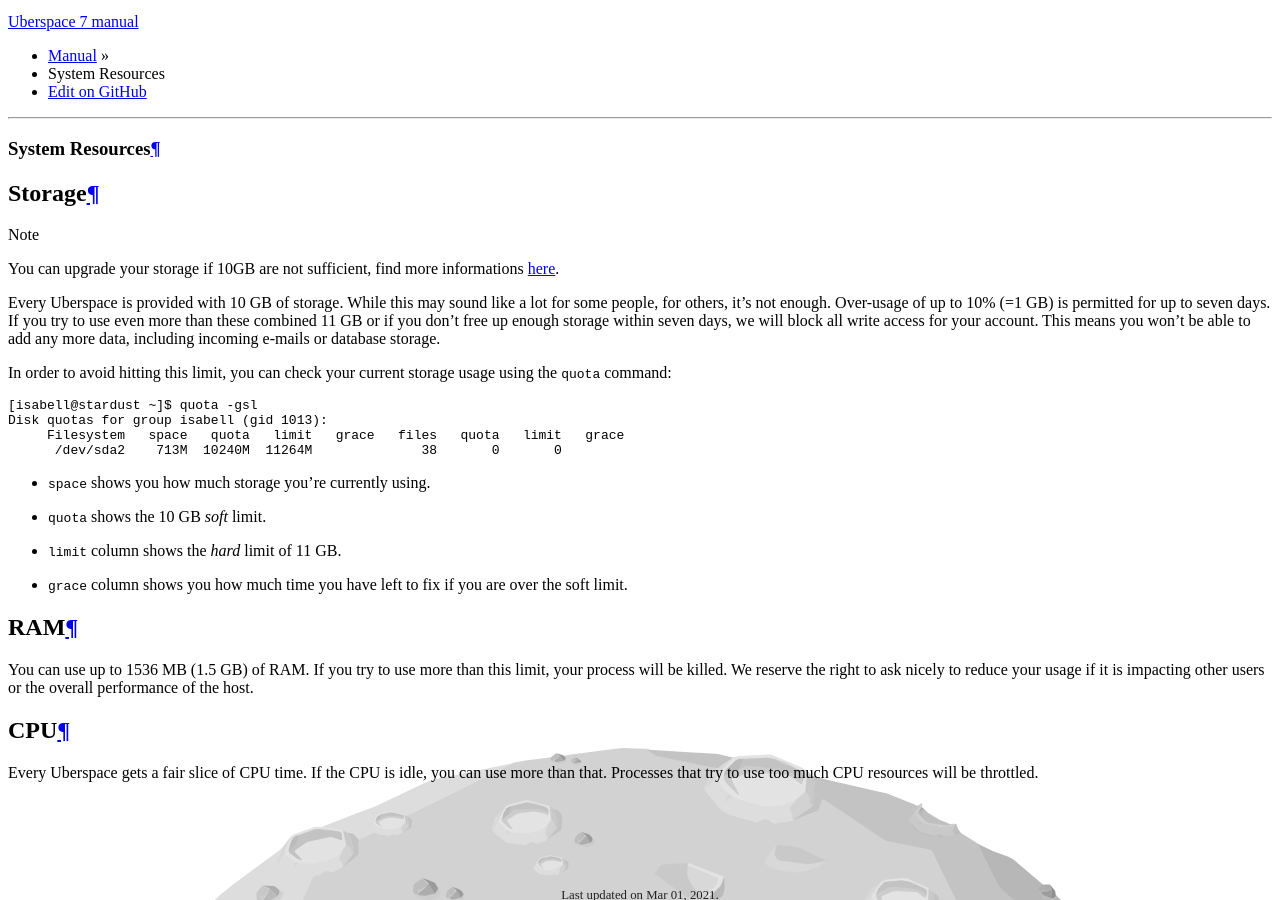
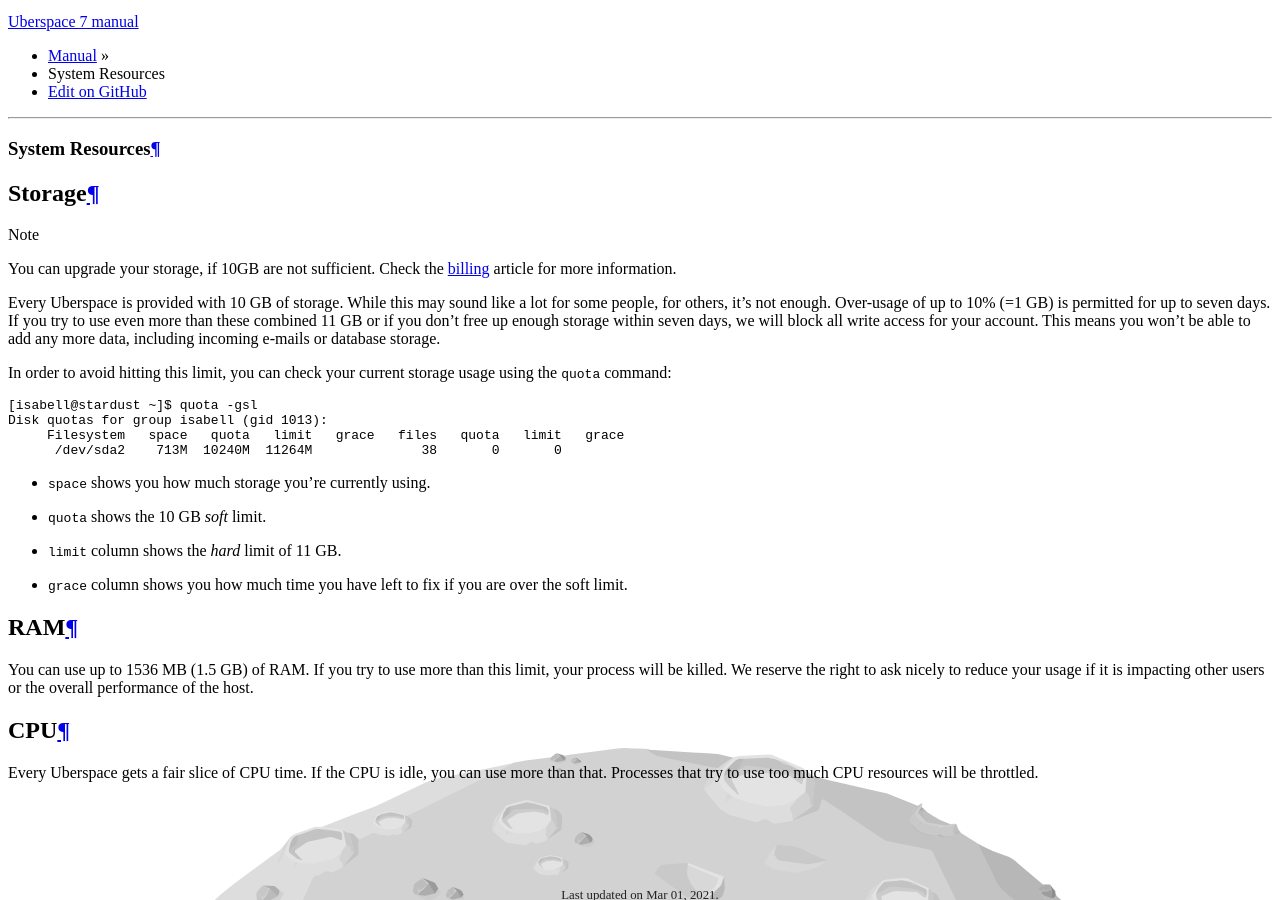
Before and after one commit to Uberspace/manual, a Sphinx documentation site: the page built from source/basics-resources.rst, in a window 1280 px wide and 900 px high, scrolled down 1762 px. Built offline with Sphinx 7.4.7 and the Read the Docs theme 2.0.0, drawn with Linux system fonts in a browser that asks for light colours.

Commit message:
[resources] fix typo

```diff
--- a/source/basics-resources.rst
+++ b/source/basics-resources.rst
@@ -9,7 +9,7 @@
 Storage
 =======
 
-.. note:: You can upgrade your storage if 10GB are not sufficient, find more informations :ref:`here <billing>`.
+.. note:: You can upgrade your storage, if 10GB are not sufficient. Check the :ref:`billing <billing>` article for more information.
 
 Every Uberspace is provided with 10 GB of storage. While this may sound like a lot for some people, for others, it's not enough. Over-usage of up to 10% (=1 GB) is permitted for up to seven days. If you try to use even more than these combined 11 GB or if you don't free up enough storage within seven days, we will block all write access for your account. This means you won't be able to add any more data, including incoming e-mails or database storage.
 
```
